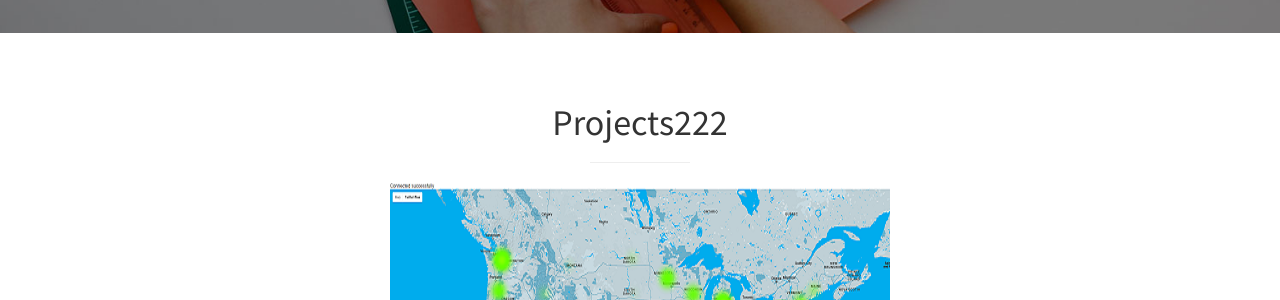
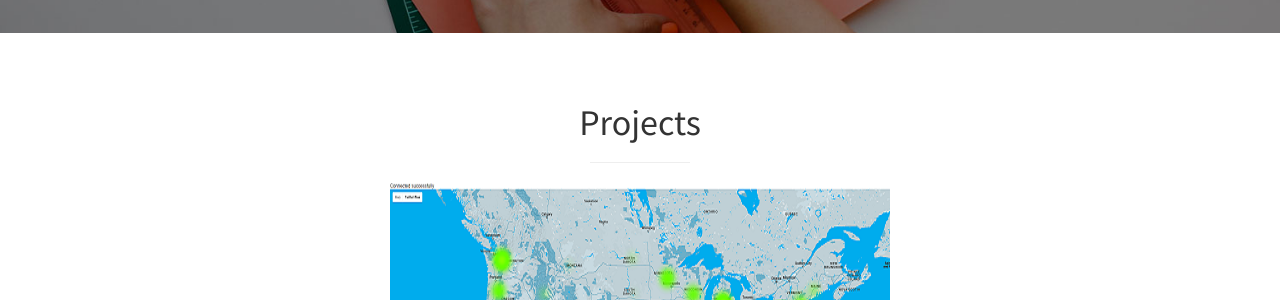
Before and after one commit to JECan/JE, a Jekyll site: the page built from index.html, in a window 1280 px wide and 900 px high, scrolled down 1408 px. Shown: the part 160-460 px from the top of the window. Built offline with Jekyll 4.4.1, drawn with Linux system fonts in a browser that asks for light colours.

Commit message:
looks ugly

```diff
--- a/_includes/portfolio.html
+++ b/_includes/portfolio.html
@@ -2,7 +2,7 @@
   <div class="container">
     <div class="row">
       <div class="col-lg-10 col-lg-offset-1 text-center">
-        <h1>Projects222</h1>
+        <h1>Projects</h1>
         <hr class="small">
          <!--div class="row"-->
           <div class="grid">
```
